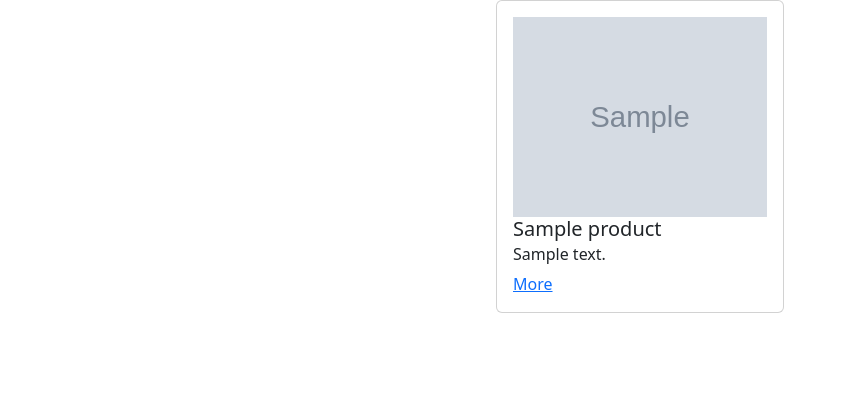
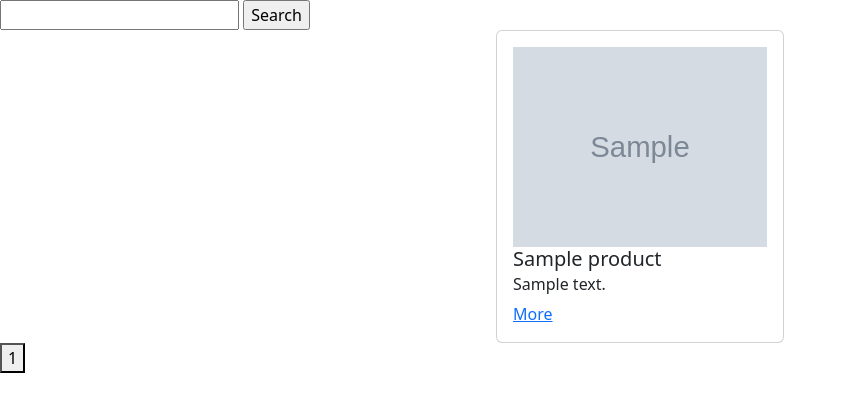
Before and after one commit to solvur/emil_takirov_27-1, a Django app: page /products/ in a window 1280 px wide. Shown: the part 56-468 px from the top of the page, without its empty margins (0-847 px from the left). Run offline with Django 4.2, Linux system fonts and the light colour scheme; tables that the repository leaves empty hold one stand-in row (values such as "Sample post"); grey boxes marked "Sample" are stand-in pictures.

Commit message:
Add files via upload

```diff
--- /dev/null
+++ b/products/constants.py
@@ -0,0 +1 @@
+PAGINATION_LIMIT = 1
--- a/products/views.py
+++ b/products/views.py
@@ -1,7 +1,9 @@
+from django.db.models import Q
 from django.shortcuts import render, redirect
 
 from products.forms import ProductCreateForm, ReviewCreateForm
 from products.models import Product, Review
+from products.constants import PAGINATION_LIMIT
 
 
 def main_page_view(request):
@@ -15,10 +17,26 @@ def main_page_view(request):
 def products_view(request):
     if request.method == 'GET':
         products = Product.objects.all()
+        search = request.GET.get('search')
+        page = int(request.GET.get('page', 1))
+
+        max_page = products.__len__() / PAGINATION_LIMIT
+        if round(max_page) < max_page:
+            max_page = round(max_page) + 1
+        else:
+            max_page = round(max_page)
+
+        products = products[PAGINATION_LIMIT * (page-1):PAGINATION_LIMIT * page]
+
+        if search:
+            products = products.filter(
+                Q(title__icontains=search) |
+                Q(description__icontains=search))
 
         context = {
             'products': products,
-            'user': request.user
+            'user': request.user,
+            'pages': range(1, max_page+1)
         }
 
         return render(request, 'products/products.html', context=context)
@@ -44,7 +62,10 @@ def products_detail_view(request, id):
     else:
         form = ReviewCreateForm()
     reviews = Review.objects.all()
-    return render(request, 'products/detail.html', {'form': form, 'reviews': reviews})
+    return render(request, 'products/detail.html', context={
+        'form': form,
+        'reviews': reviews
+    })
 
 
 def product_create_view(request):
@@ -73,25 +94,5 @@ def product_create_view(request):
         })
 
 
-# def review_create_view(request):
-#     if request.method == 'GET':
-#         context = {
-#             'form': ReviewCreateForm
-#         }
-#         return render(request, 'products/create.html', context=context)
-#
-#     if request.method == 'PRODUCT':
-#         form = ReviewCreateForm(data=request)
-#
-#         if form.is_valid():
-#             Review.objects.create(
-#                 text=form.cleaned_data.get('text')
-#             )
-#
-#             return redirect('/products/')
-#
-#         return render(request, '/products/', context={
-#             'form': form
-#         })
 def product_detail_view(request):
     return None
--- a/templates/products/detail.html
+++ b/templates/products/detail.html
@@ -33,7 +33,7 @@
         <div class="create_review">
         <form action="/products/{{ product.id }}/" method="post">
             {% csrf_token %}
-            {{ form }}
+            {{ form.as_p }}
             <input type="submit" value="Add review">
         </form>
         </div>
--- a/templates/products/products.html
+++ b/templates/products/products.html
@@ -1,6 +1,12 @@
 {% extends 'layouts/index.html' %}
 
 {% block content %}
+    <div class="search">
+        <form action="/products/" method="get">
+            <input type="text" name="search">
+            <input type="submit" value="Search">
+        </form>
+    </div>
     <div style="display: flex; justify-content: space-evenly; flex-wrap: wrap">
         {% for product in products %}
             <div class="card" style="width: 18rem;">
@@ -10,9 +16,18 @@
                     </div>
                     <h5 class="card-title">{{ product.title }}</h5>
                     <h6 class="card-subtitle mb-2 text-body-secondary">{{ product.description }}</h6>
-                    <a href="/products/{{ product.id }}" class="card-link">More</a>
+                    <a href="/products/{{ product.id }}/" class="card-link">More</a>
                 </div>
             </div>
         {% endfor %}
+    </div>
+        <div class="pages">
+        {% for page in pages %}
+            <a href="/products/?page={{ page }}">
+                <button>
+                    {{  page }}
+                </button>
+            </a>
+        {% endfor %}
+    </div>
 {% endblock %}
-</div>
```
